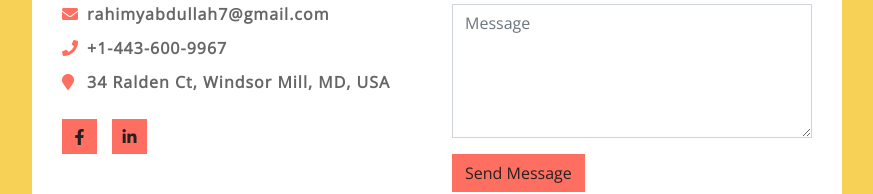
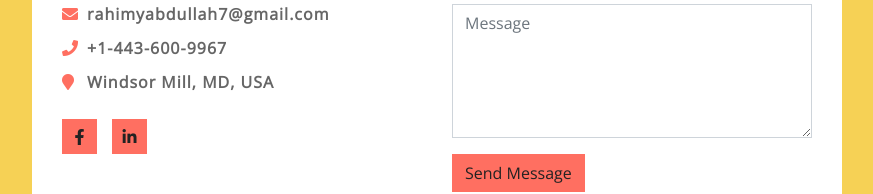
Before and after one commit to AbdullahRahimy/rahimy, a plain HTML site: page index.html in a window 1280 px wide. Shown: the part 4157-4351 px from the top of the page, without its empty margins (368-1241 px from the left). Drawn offline with nearby package versions, Linux system fonts and the light colour scheme.

Commit message:
Update index.html

```diff
--- a/index.html
+++ b/index.html
@@ -418,7 +418,7 @@
                                     <p><i class="fa fa-tag"></i>Software QA Engineer</p>
                                     <p><i class="fa fa-envelope"></i><a href="mailto:rahimyabdullah7@gmail.com">rahimyabdullah7@gmail.com</a></p>
                                     <p><i class="fa fa-phone"></i><a href="tel:+14436009967">+1-443-600-9967</a></p>
-                                    <p><i class="fa fa-map-marker"></i>34 Ralden Ct, Windsor Mill, MD, USA</p>
+                                    <p><i class="fa fa-map-marker"></i>Windsor Mill, MD, USA</p>
                                     <div class="social">
 
                                         <a class="btn" href="https://www.facebook.com/rahimyabdullah9"><i class="fab fa-facebook-f"></i></a>
```
